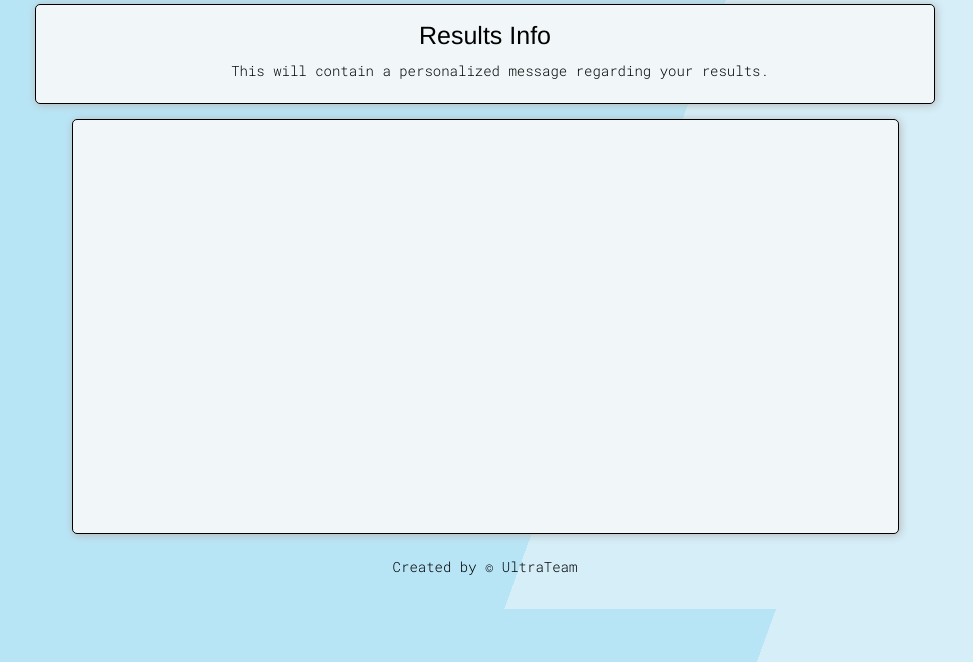
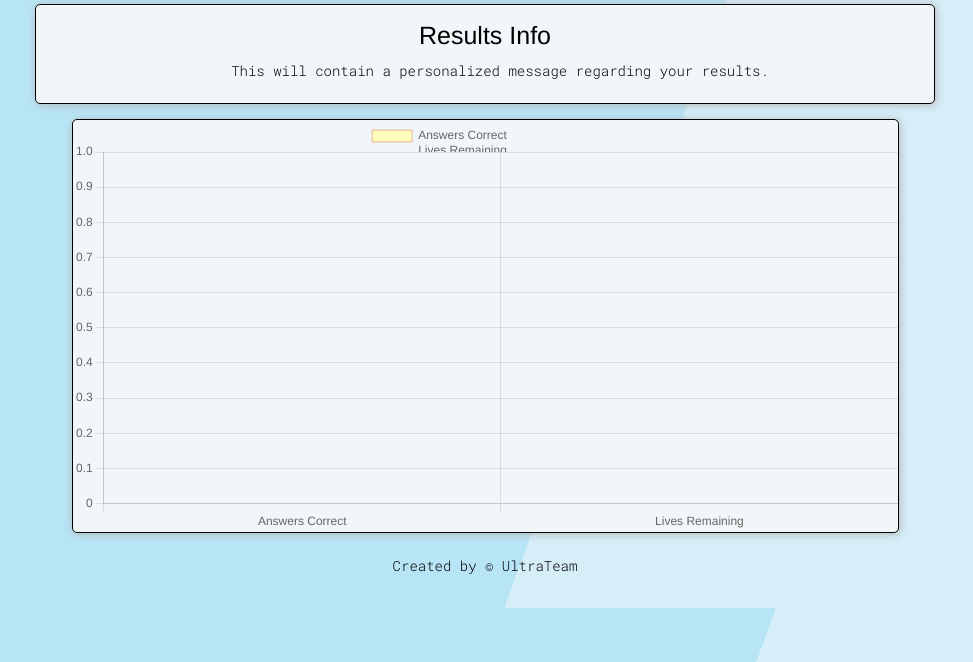
Before and after one commit to dustinapodaca/HanGit, a plain HTML site: page results.html in a window 1280 px wide. Shown: the part 138-800 px from the top of the page, without its empty margins (155-1128 px from the left). Drawn offline with nearby package versions, Linux system fonts and the light colour scheme.

Commit message:
added chart and fixed localStorage

```diff
--- a/app.js
+++ b/app.js
@@ -7,8 +7,9 @@ let winningCheck = '';
 let answerDisplay = document.getElementById('letterDisplay');
 let livesDisplay = document.getElementById('clicks');
 let keyContainer = document.getElementById('keyboardButtons');
+let y = 0;
 const canvas = document.getElementById('octocat');
-canvas.getContext('2d');
+// canvas.getContext('2d');
 
 const eQuestion = [
   'I need to stage my files in order to make them available in git hub, what is the first command would I run ? ',
@@ -64,17 +65,17 @@ function buttonClick () {
   console.log('yes');
 }
 
-let easyButtonId = document.getElementById('easy');
-let mediumButtonId = document.getElementById('medium');
-let hardButtonId = document.getElementById('hard');
-let resetButtonId = document.getElementById('reset');
-let letterDisplay = document.getElementById('letterDisplay');
+// let easyButtonId = document.getElementById('easy');
+// let mediumButtonId = document.getElementById('medium');
+// let hardButtonId = document.getElementById('hard');
+// let resetButtonId = document.getElementById('reset');
+// let letterDisplay = document.getElementById('letterDisplay');
 
 
-easyButtonId.addEventListener('click', buttonClick);
-mediumButtonId.addEventListener('click', buttonClick);
-hardButtonId.addEventListener('click', buttonClick);
-resetButtonId.addEventListener('click', buttonClick);
+// easyButtonId.addEventListener('click', buttonClick);
+// mediumButtonId.addEventListener('click', buttonClick);
+// hardButtonId.addEventListener('click', buttonClick);
+// resetButtonId.addEventListener('click', buttonClick);
 
 //makes the alphabet buttons
 function generateKeyboard() {
@@ -175,17 +176,17 @@ function guess(event) {
       } else if (clickRemaining === 1) {
         livesDisplay.innerHTML = `You have ${clickRemaining} life!`;
       } else {
-        livesDisplay.innerHTML = 'Uh Oh, GitConflict!';
+        livesDisplay.innerHTML = 'Uh Oh, GitConflict! Try again!';
       }
     } else {
       return;
     }
     if (answer === winningCheck) {
-      livesDisplay.innerHTML = 'You GitIt!';
+      livesDisplay.innerHTML = `You GitIt! "${answer}" is correct!`;
       x++;
-      let toStore = x;
-      console.log(toStore);
-      localStorage.setItem('toStore', JSON.stringify(toStore));
+      y = x;
+      console.log(y);
+      localStorage.setItem('toStore', JSON.stringify(y));
       eQuestionAndAnswer();
       return;
     }
@@ -194,7 +195,7 @@ function guess(event) {
 generateKeyboard();
 answerContainer();
 
-
+// Individual Functions for OctoCat Animation on Canvas
 const nooseDisplay = function () {
   const canvas = document.getElementById('octocat');
   const context = canvas.getContext('2d');
@@ -284,73 +285,25 @@ const puddle = function () {
   }
 };
 
-
-
+//Calling OctoCat functions from array by Clicks Remaining
 function animateCat() {
   (drawArray[clickRemaining]());
 }
 
+//Functions Array for OctoCat
 let drawArray = [puddle, fifthArm, fourthArm, thirdArm, secondArm, firstArm, head, nooseDisplay];
 
-// chart.js
-
-// function displayChart() {
-
-//   let ctx = document.getElementById('resultsChart').getContext('2d');
-
-
-//   let labels = [];
-//   let answersCorrect = {
-//     label: 'Correct Answers',
-//     data: [],
-//     backgroundColor: ['rgba(128, 57, 26, 0.8)']
-//   };
-
-//   let clicksLeft = {
-//     label: 'Clicks Remaining',
-//     data: [],
-//     backgroundColor: ['rgba(29, 29, 2, 0.8)']
-//   };
-
-//   //loop
-//   for (let i = 0; i < answerContainer.length; i++) {
-//     let response = answerContainer[i];
-
-//     // labels[i] = product.name;
-//     answersCorrect.data[i] = response.clicks;
-//     clicksLeft.data[i] = response.views;
-//   }
-
-//   let chart = new Chart(ctx, {
-//     type: 'bar',
-//     data: {
-//       labels: labels,
-//       datasets: [
-//         answersCorrect,
-//         clicksLeft,
-//       ],
-//     },
-//     options: {
-//       scales: {
-//         y: {
-//           beginAtZero: true,
-//         },
-//       },
-//     },
-//   });
-
-// }
-
+//PARSE LOCAL STORAGE
 let storedAnswers = localStorage.getItem('toStore');
 if (storedAnswers) {
-  x = JSON.parse(storedAnswers);
+  y = JSON.parse(storedAnswers);
 }
 
+//RESET BUTTON for LOCAL STORAGE and GAME
 function reset(){
   localStorage.clear();
   document.location.reload();
 }
-
+// Event Listener for RESET BUTTON
 let resetButton = document.getElementById('reset');
-
 resetButton.addEventListener('click', reset);
--- a/results.html
+++ b/results.html
@@ -31,7 +31,7 @@
 </body>
   <footer>
     <script src="https://cdn.jsdelivr.net/npm/chart.js@3.7.0/dist/chart.min.js"></script>
-    <script src="app.js"></script>
+    <script src="results.js"></script>
     <p>Created by &COPY; UltraTeam</p>
   </footer>
 </html>
--- /dev/null
+++ b/results.js
@@ -0,0 +1,36 @@
+'use strict';
+
+function displayChart() {
+  let labels = ['Answers Correct', 'Lives Remaining'];
+  let y = JSON.parse(localStorage.getItem('toStore'));
+  console.log(y, 'string');
+
+  const chartGraphics = {
+    type: 'bar',
+    data: {
+      labels: labels,
+      datasets: [{
+        label: labels,
+        data: [y],
+        backgroundColor: [
+          'rgb(255, 253, 185)',
+        ],
+        borderColor: [
+          'rgb(236, 177, 156)'
+        ],
+        borderWidth: 1
+      }]
+    },
+    options: {
+      scales: {
+        y: {
+          beginAtZero: true
+        }
+      }
+    }
+  };
+  let canvasChart = document.getElementById('resultsChart').getContext('2d');
+  const myChart = new Chart(canvasChart, chartGraphics);
+}
+
+displayChart();
```
Also changed, not shown: index.html (+1 -1 lines).
